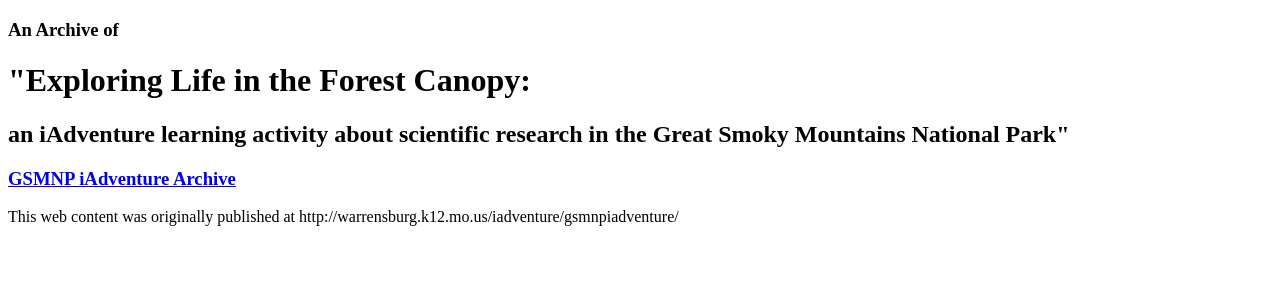
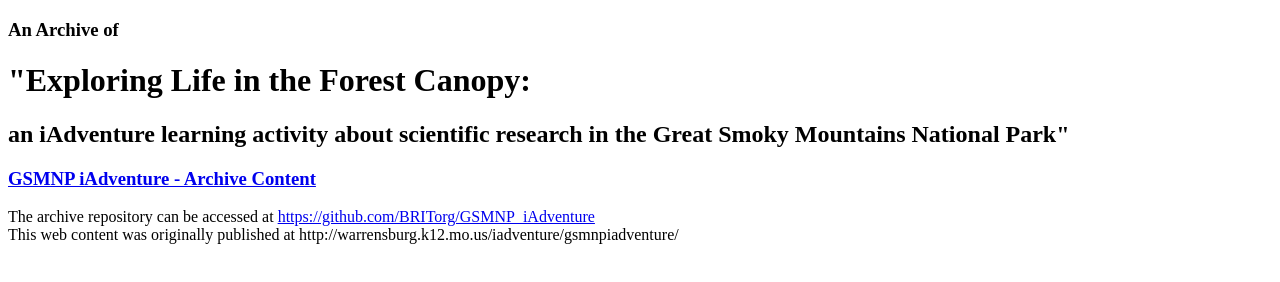
Before and after one commit to BRITorg/GSMNP_iAdventure, a plain HTML site: page index.html in a window 1280 px wide. Drawn offline with Linux system fonts and the light colour scheme.

Commit message:
Added archive repo URL

```diff
--- a/index.html
+++ b/index.html
@@ -11,8 +11,9 @@
     <h1>"Exploring Life in the Forest Canopy:</h1>
     <h2>an iAdventure learning activity about scientific research in the Great Smoky Mountains National Park"</h2>
 
-    <h3><a href="site/index.html">GSMNP iAdventure Archive</a></h3>
+    <h3><a href="site/index.html">GSMNP iAdventure - Archive Content</a></h3>
 
-    This web content was originally published at http://warrensburg.k12.mo.us/iadventure/gsmnpiadventure/ <br/>
+    The archive repository can be accessed at <a href="https://github.com/BRITorg/GSMNP_iAdventure">https://github.com/BRITorg/GSMNP_iAdventure</a> <br />
+    This web content was originally published at http://warrensburg.k12.mo.us/iadventure/gsmnpiadventure/ <br />
   </body>
 </html>
```
